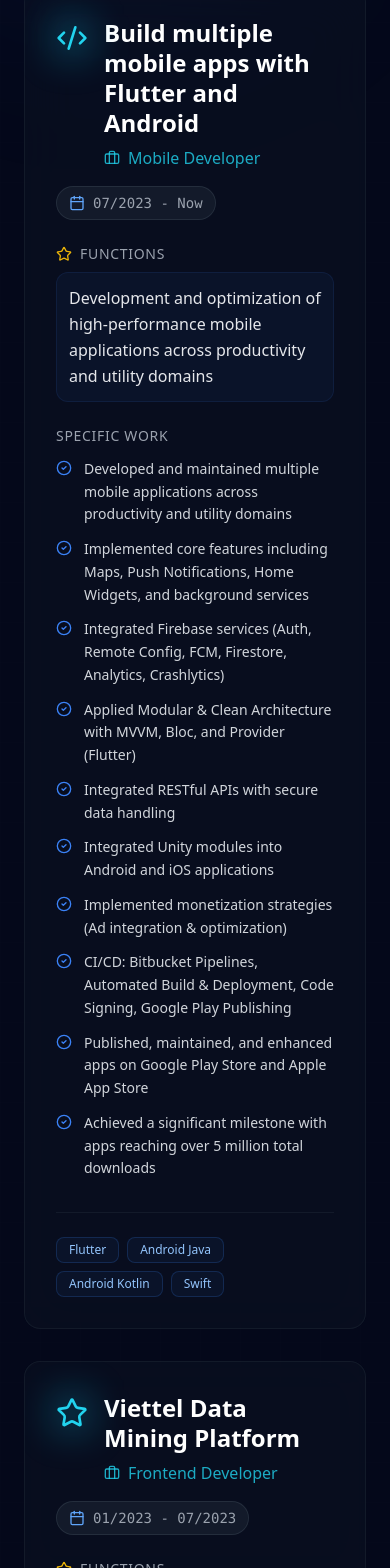
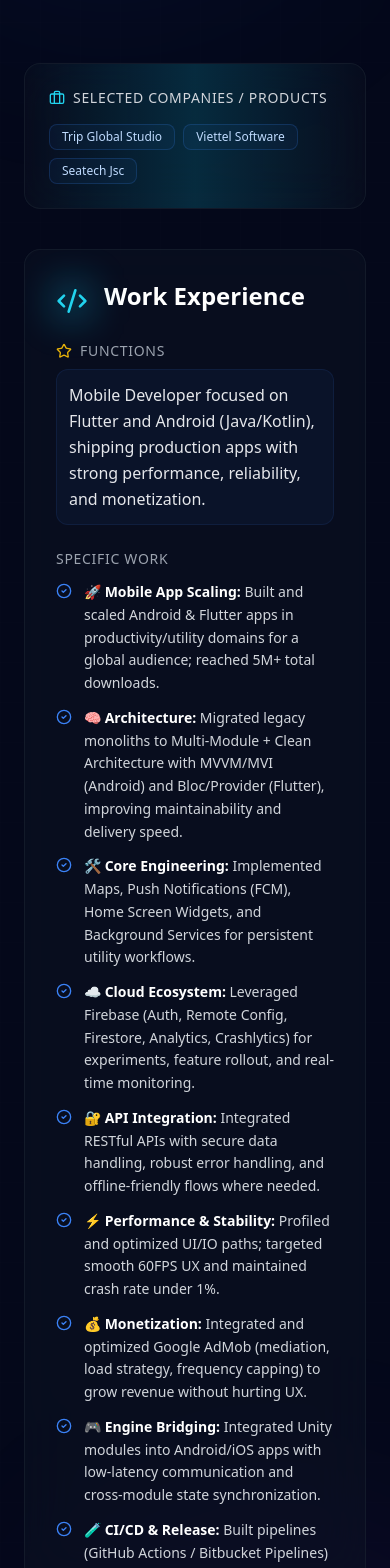
Before and after one commit to nguyenvietcuong0112/nguyenvietcuong_profolio, a React (Vite) app: page /experience in a window 390 px wide. Shown: the part 418-1986 px from the top of the page. Built offline with nearby package versions, Linux system fonts and the light colour scheme.

Commit message:
fix bugs

```diff
--- a/src/assets/css/index.css
+++ b/src/assets/css/index.css
@@ -119,6 +119,29 @@
   }
 }
 
+.bg-grid-pattern {
+  background-image: linear-gradient(
+      to right,
+      rgba(255, 255, 255, 0.06) 1px,
+      transparent 1px
+    ),
+    linear-gradient(to bottom, rgba(255, 255, 255, 0.06) 1px, transparent 1px);
+  background-size: 40px 40px;
+}
+
+@keyframes shimmer {
+  0% {
+    transform: translateX(-100%);
+  }
+  100% {
+    transform: translateX(100%);
+  }
+}
+
+.animate-shimmer {
+  animation: shimmer 2s linear infinite;
+}
+
 /* Enhanced Prism.js styling */
 pre[class*="language-"] {
   background: #091121 !important;
--- a/src/pages/Experience/Experience.jsx
+++ b/src/pages/Experience/Experience.jsx
@@ -1,14 +1,24 @@
 import React from "react";
 import { Code2, Briefcase, Calendar, Star, CheckCircle2 } from "lucide-react";
 import { Badge } from "@/components/ui/badge";
+
+const formatSpecificWorkItem = (item) => {
+  if (typeof item !== "string") return { lead: "", body: "" };
+  const idx = item.indexOf(":");
+  if (idx === -1) return { lead: "", body: item };
+  return {
+    lead: item.slice(0, idx + 1),
+    body: item.slice(idx + 1).trimStart(),
+  };
+};
 
 const ExperienceCard = ({
   title,
   period,
   role,
   functions,
-  specificWork,
-  technologies,
+  specificWork = [],
+  technologies = [],
   icon: Icon,
 }) => (
   <div className="group relative overflow-hidden transform hover:-translate-y-2 transition-all duration-500">
@@ -30,16 +40,20 @@ const ExperienceCard = ({
             <h3 className="text-2xl font-bold text-white group-hover:text-cyan-400 transition-colors duration-300 leading-tight">
               {title}
             </h3>
+            {role && (
               <div className="flex items-center gap-2 mt-2 text-cyan-400/80 font-medium">
                 <Briefcase className="w-4 h-4" />
                 <span>{role}</span>
               </div>
+            )}
           </div>
         </div>
+        {period && (
           <div className="flex items-center gap-2 text-sm font-mono text-gray-400 bg-gray-800/50 px-3 py-1.5 rounded-full border border-gray-700/50 whitespace-nowrap self-start">
             <Calendar className="w-4 h-4 text-blue-400" />
             {period}
           </div>
+        )}
       </div>
 
       {/* Project Functions */}
@@ -63,7 +77,18 @@ const ExperienceCard = ({
           {specificWork.map((item, idx) => (
             <li key={idx} className="flex items-start gap-3 text-gray-300 text-sm group/item">
               <CheckCircle2 className="w-4 h-4 text-blue-500 mt-0.5 shrink-0 group-hover/item:text-cyan-400 transition-colors" />
-              <span className="leading-relaxed">{item}</span>
+              <span className="leading-relaxed">
+                {(() => {
+                  const { lead, body } = formatSpecificWorkItem(item);
+                  if (!lead) return body;
+                  return (
+                    <>
+                      <span className="text-white font-semibold">{lead}</span>{" "}
+                      <span className="text-gray-300">{body}</span>
+                    </>
+                  );
+                })()}
+              </span>
             </li>
           ))}
         </ul>
@@ -88,72 +113,40 @@ const ExperienceCard = ({
 );
 
 const ExperienceSection = () => {
-  const experiences = [
-    {
+  const workExperience = {
     icon: Code2,
-      title: "Build multiple mobile apps with Flutter and Android",
-      period: "07/2023 - Now",
-      role: "Mobile Developer",
-      functions: "Development and optimization of high-performance mobile applications across productivity and utility domains",
+    title: "Work Experience",
+    functions:
+      "Mobile Developer focused on Flutter and Android (Java/Kotlin), shipping production apps with strong performance, reliability, and monetization.",
     specificWork: [
-        "Developed and maintained multiple mobile applications across productivity and utility domains",
-        "Implemented core features including Maps, Push Notifications, Home Widgets, and background services",
-        "Integrated Firebase services (Auth, Remote Config, FCM, Firestore, Analytics, Crashlytics)",
-        "Applied Modular & Clean Architecture with MVVM, Bloc, and Provider (Flutter)",
-        "Integrated RESTful APIs with secure data handling",
-        "Integrated Unity modules into Android and iOS applications",
-        "Implemented monetization strategies (Ad integration & optimization)",
-        "CI/CD: Bitbucket Pipelines, Automated Build & Deployment, Code Signing, Google Play Publishing",
-        "Published, maintained, and enhanced apps on Google Play Store and Apple App Store",
-        "Achieved a significant milestone with apps reaching over 5 million total downloads",
+      "🚀 Mobile App Scaling: Built and scaled Android & Flutter apps in productivity/utility domains for a global audience; reached 5M+ total downloads.",
+      "🧠 Architecture: Migrated legacy monoliths to Multi-Module + Clean Architecture with MVVM/MVI (Android) and Bloc/Provider (Flutter), improving maintainability and delivery speed.",
+      "🛠️ Core Engineering: Implemented Maps, Push Notifications (FCM), Home Screen Widgets, and Background Services for persistent utility workflows.",
+      "☁️ Cloud Ecosystem: Leveraged Firebase (Auth, Remote Config, Firestore, Analytics, Crashlytics) for experiments, feature rollout, and real-time monitoring.",
+      "🔐 API Integration: Integrated RESTful APIs with secure data handling, robust error handling, and offline-friendly flows where needed.",
+      "⚡ Performance & Stability: Profiled and optimized UI/IO paths; targeted smooth 60FPS UX and maintained crash rate under 1%.",
+      "💰 Monetization: Integrated and optimized Google AdMob (mediation, load strategy, frequency capping) to grow revenue without hurting UX.",
+      "🎮 Engine Bridging: Integrated Unity modules into Android/iOS apps with low-latency communication and cross-module state synchronization.",
+      "🧪 CI/CD & Release: Built pipelines (GitHub Actions / Bitbucket Pipelines) with automated build, code signing, staged rollouts, and store publishing.",
     ],
-      technologies: ["Flutter", "Android Java", "Android Kotlin", "Swift"],
-    },
-    {
-      icon: Star,
-      title: "Viettel Data Mining Platform",
-      period: "01/2023 - 07/2023",
-      role: "Frontend Developer",
-      functions: "Data analytics and data aggregation platform",
-      specificWork: [
-        "Analyze requirements, operations, new features to create the right interface with customer requirements",
-        "Feature development for charts (Echart, ChartJs, D3Js)",
-        "Optimized interface",
-        "Support fixbug directly with customers",
-        "Maintain, develop new features based on the existing system",
+    technologies: [
+      "Flutter",
+      "Android (Java/Kotlin)",
+      "MVVM/MVI",
+      "Clean/Modular Architecture",
+      "Hilt",
+      "Coroutines/Flow",
+      "Room",
+      "AdMob",
+      "Firebase",
+      "CI/CD",
     ],
-      technologies: ["ReactJS"],
-    },
-    {
-      icon: Briefcase,
-      title: "ETAX MOBILE",
-      period: "06/2022 - 12/2022",
-      role: "Mobile Developer",
-      functions: "Pay tax, look up tax registration information, look up payable tax amount: GTGT, TNCN, LBTB ...",
-      specificWork: [
-        "Analysis of new requirements and operations from customers",
-        "Interface builder",
-        "Maintain, develop new features based on the existing system",
-        "Support fixbug directly with customers",
-        "Optimized interface",
-        "Build, release App to AppStore, Google Play",
-      ],
-      technologies: ["Flutter", "Java"],
-    },
-    {
-      icon: Book,
-      title: "Jasu",
-      period: "10/2021 - 05/2022",
-      role: "Mobile Developer",
-      functions: "Build a system of tutors and students with basic functions such as Login, Register, Create class, Register to teach, display class list...",
-      specificWork: [
-        "Analysis of requirements, business",
-        "System Design",
-        "Build interface for registration, login, class list display, class creation, API integration",
-        "Team Management",
-      ],
-      technologies: ["React Native", "Java"],
-    },
+  };
+
+  const selectedCompanies = [
+    { name: "Trip Global Studio" },
+    { name: "Viettel Software" },
+    { name: "Seatech Jsc" },
   ];
 
   return (
@@ -168,30 +161,50 @@ const ExperienceSection = () => {
       <div className="container mx-auto px-6 relative z-10">
         <div className="max-w-3xl mb-20">
           <h2 className="text-sm font-mono text-cyan-400 uppercase tracking-[0.3em] mb-4">
-            Professional History
+            Work Experience
           </h2>
           <h1 className="text-5xl md:text-6xl font-black text-white mb-6">
-            My <span className="text-transparent bg-clip-text bg-gradient-to-r from-cyan-400 to-blue-500">Journey</span>
+            My{" "}
+            <span className="text-transparent bg-clip-text bg-gradient-to-r from-cyan-400 to-blue-500">
+              Experience
+            </span>
           </h1>
           <p className="text-gray-400 text-lg leading-relaxed">
-            A chronological look at my professional growth and the projects that have shaped my career as a developer.
+            A focused summary of what I deliver in production mobile apps: architecture, core features, performance, monetization, and release pipelines.
           </p>
         </div>
 
-        <div className="grid grid-cols-1 lg:grid-cols-2 gap-8 max-w-7xl mx-auto">
-          {experiences.map((exp, index) => (
-            <ExperienceCard key={index} {...exp} />
+        {/* Selected Companies / Products */}
+        <div className="max-w-5xl mx-auto mb-10">
+          <div className="relative overflow-hidden rounded-2xl border border-gray-800/50 bg-gray-900/30 backdrop-blur-xl">
+            <div className="absolute -inset-[1px] bg-gradient-to-r from-cyan-500/0 via-cyan-500/30 to-purple-500/0 opacity-60" />
+            <div className="relative p-6">
+              <div className="flex items-center gap-2 text-gray-300 text-sm font-medium uppercase tracking-wider mb-4">
+                <Briefcase className="w-4 h-4 text-cyan-400" />
+                Selected Companies / Products
+              </div>
+              <div className="flex flex-wrap gap-2">
+                {selectedCompanies.map((c) => (
+                  <Badge
+                    key={c.name}
+                    variant="outline"
+                    className="bg-blue-500/5 hover:bg-blue-500/10 text-blue-200 border-blue-500/20 py-1 px-3 rounded-lg text-xs font-medium transition-all duration-300"
+                    title={c.note}
+                  >
+                    {c.name}
+                    {c.note ? <span className="text-gray-400"> · {c.note}</span> : null}
+                  </Badge>
                 ))}
               </div>
             </div>
+          </div>
+        </div>
 
-      <style jsx>{`
-        .bg-grid-pattern {
-          background-image: linear-gradient(to right, rgba(255,255,255,0.05) 1px, transparent 1px),
-                            linear-gradient(to bottom, rgba(255,255,255,0.05) 1px, transparent 1px);
-          background-size: 40px 40px;
-        }
-      `}</style>
+        <div className="max-w-5xl mx-auto">
+          <ExperienceCard {...workExperience} />
+        </div>
+      </div>
+
     </main>
   );
 };
--- a/src/pages/Hero/Hero.jsx
+++ b/src/pages/Hero/Hero.jsx
@@ -44,22 +44,23 @@ const GridBackground = () => {
 export default function Hero() {
   const words = [
     "Mobile Developer",
-    "Flutter Developer & Android Developer",
-    "React Native",
+    "5M+ Downloads",
+    "AdMob Monetization Expert",
   ];
 
   const [code] = useState(`
-const profile = {
+const mobileDeveloper = {
     name: 'Nguyen Viet Cuong',
-    title: 'Mobile Developer',
-    skills: [
-        'Flutter', 'Android', 'React Native', 'Java', 'ReactJS',
-    ],
-    hardWorker: true,
-    quickLearner: true,
-    problemSolver: true,
-    yearsOfExperience: 4,
-    totalDownloads: '>5M+',
+    role: 'Mobile Developer',
+    main: ['Flutter', 'Android (Java/Kotlin)'],
+    architecture: ['Modular', 'Clean', 'MVVM/MVI'],
+    expertise: {
+        scaling: '5M+ Global Downloads',
+        monetization: 'AdMob Optimization',
+        performance: '60FPS | <1% Crash Rate'
+    },
+    stack: ['Flutter', 'Kotlin', 'Java', 'React Native'],
+    passion: 'Building high-impact products with sustainable growth'
 };
   `);
 
@@ -202,7 +203,7 @@ const profile = {
               {/* Description */}
               <div className="relative mb-8 sm:mb-12 max-w-xl">
                 <p className="text-base sm:text-xl text-gray-300/90 leading-relaxed">
-                  Flutter & Android Developer 🚀 | Crafting high-performance mobile apps 🔧 | Turning ideas into products 💻✨
+                  Expert in building and scaling mobile apps for global markets with over <span className="text-blue-400 font-bold">5M+ downloads</span>. Specializing in high-performance architecture and <span className="text-teal-400 font-bold">data-driven AdMob optimization</span>. 🚀
                 </p>
               </div>
 
--- a/src/pages/Projects/Projects.jsx
+++ b/src/pages/Projects/Projects.jsx
@@ -8,45 +8,45 @@ const projects = [
     title: "Smart Expense – Money Planner",
     category: "company",
     description:
-      "A comprehensive personal finance management application designed to track daily spending, organize income, and provide practical financial insights with a focus on simplicity and user experience.",
+      "A comprehensive personal finance management application designed to track daily spending and provide financial insights. Optimized for billion-scale data sync and real-time analytics.",
     color: "#6366f1",
-    githubLink: "#",
+    tech: ["Flutter", "Bloc", "Firebase", "SQLite", "FCM"],
     androidLink: "https://play.google.com/store/apps/details?id=com.moneytracker.financecontrol.dailybudget.expenses",
   },
   {
     title: "Auto Clicker – Tap Tool",
     category: "company",
     description:
-      "A powerful touch automation tool designed to automate repetitive screen taps and gestures with precision. Features an intuitive setup for hands-free interaction, making it ideal for gaming and productivity tasks.",
+      "High-precision touch automation tool. Engineered with low-latency foreground services and custom view overlays for seamless user interaction.",
     color: "#f43f5e",
-    githubLink: "#",
+    tech: ["Native Java", "Accessibility Service", "Foreground Service", "Advanced UI Overlays"],
     androidLink: "https://play.google.com/store/apps/details?id=com.autoclicker.tap.automation",
   },
   {
     title: "Walk Log – Pedometer Counter",
     category: "company",
     description:
-      "A sophisticated health and fitness application designed to monitor daily physical activity. Tracks steps, distance covered, calories burned, and active duration with personalized goal setting and detailed activity analytics.",
+      "Advanced health tracker with real-time step counting. Implemented custom sensor processing algorithms and optimized battery consumption for background tracking.",
     color: "#f59e0b",
-    githubLink: "#",
+    tech: ["Kotlin", "Sensor APIs", "Google Maps", "WorkManager"],
     androidLink: "https://play.google.com/store/apps/details?id=com.pedometer.steptracker.runwalk.dailytrack",
   },
   {
     title: "Money Tracker: Budget Manager",
     category: "personal",
     description:
-      "A personal finance tool designed to help users track daily expenses and understand their spending habits through a simple, clear, and intuitive interface. Features include multi-wallet management and detailed transaction history.",
+      "A personal finance tool focused on intuitive UX and core data performance. Features multi-wallet management and cloud synchronization.",
     color: "#22c55e",
-    githubLink: "#",
+    tech: ["Swift", "SwiftUI", "CoreData", "CloudKit"],
     iosLink: "https://apps.apple.com/us/app/money-tracker-budget-manager/id6757209828",
   },
   {
     title: "ETAX MOBILE",
     category: "company",
     description:
-      "A comprehensive mobile application for tax services, allowing users to pay taxes, look up registrations, and manage financial documents seamlessly. Built for both iOS and Android.",
+      "Official government tax service application. Optimized for secure RESTful communication and high-volume document handling across Android and iOS.",
     color: "#4ade80",
-    githubLink: "#",
+    tech: ["Flutter", "Java", "REST API", "JSON Web Tokens", "TLS Encryption"],
     androidLink: "https://play.google.com/store/apps/details?id=com.etax.icanhan",
     iosLink: "https://apps.apple.com/vn/app/etax-mobile/id1589750682?l=vi",
   },
@@ -54,18 +54,18 @@ const projects = [
     title: "Coloring Book - Paint & Color Art",
     category: "personal",
     description:
-      "A relaxing and creative coloring book application for all ages, featuring a wide variety of artworks to color and share. High performance with smooth rendering.",
+      "Creative art platform featuring smooth 2D rendering and custom canvas drawing engines for high-performance coloring experiences.",
     color: "#fb923c",
-    githubLink: "#",
+    tech: ["Java", "Custom Canvas", "AdMob Mediation", "Billing API"],
     androidLink: "https://play.google.com/store/apps/details?id=com.fillcolor.coloringbook.paint.colorart",
   },
   {
     title: "App Lock – Protect Privacy",
     category: "personal",
     description:
-      "A professional privacy-focused application designed to safeguard personal data by locking sensitive apps with a secure PIN. Features a streamlined interface, multimedia protection for galleries, and real-time security overlays.",
+      "Privacy-first application utilizing system-level security overlays and biometric authentication to safeguard user data.",
     color: "#3b82f6",
-    githubLink: "#",
+    tech: ["Java", "Room DB", "Biometrics", "Dagger Hilt"],
     androidLink: "https://play.google.com/store/apps/details?id=com.app.lockit.smartlock",
   },
 ];
@@ -101,10 +101,10 @@ export default function Projects() {
           className="grid grid-cols-2 md:grid-cols-4 gap-4 md:gap-8 mb-16"
         >
           {[
-            { label: "Total Downloads", value: "20M+", sub: "Across all platforms" },
-            { label: "Products", value: "30+", sub: "Published apps" },
-            { label: "Avg Rating", value: "4.5", sub: "User satisfaction" },
-            { label: "Countries", value: "150+", sub: "Global reach" },
+            { label: "Total Downloads", value: "5M+", sub: "Across global markets" },
+            { label: "Products", value: "30+", sub: "Published on Play Store" },
+            { label: "Avg Rating", value: "4.0+", sub: "High user satisfaction" },
+            { label: "Crash Rate", value: "< 1%", sub: "High app stability" },
           ].map((stat, index) => (
             <div key={index} className="bg-zinc-900/50 backdrop-blur-sm border border-gray-800/50 rounded-2xl p-6 text-center hover:border-blue-500/50 transition-colors duration-300">
               <div className="text-3xl md:text-4xl font-black text-transparent bg-clip-text bg-gradient-to-r from-blue-400 to-teal-400 mb-1">
@@ -159,49 +159,12 @@ export default function Projects() {
                 githubLink={project.githubLink}
                 androidLink={project.androidLink}
                 iosLink={project.iosLink}
+                tech={project.tech}
               />
             ))}
           </AnimatePresence>
         </motion.div>
 
-        {/* Explore More CTA */}
-        <motion.div
-          initial={{ opacity: 0 }}
-          whileInView={{ opacity: 1 }}
-          viewport={{ once: true }}
-          className="mt-20 text-center"
-        >
-          <div className="inline-block p-1 rounded-[2.5rem] bg-gradient-to-r from-blue-500/20 via-teal-500/20 to-purple-500/20 backdrop-blur-3xl border border-white/5">
-            <div className="px-12 py-10 rounded-[2.2rem] bg-zinc-950/80 border border-white/5 space-y-6">
-              <h3 className="text-3xl font-bold text-white tracking-tight">
-                Want to see more?
-              </h3>
-              <p className="text-gray-400 max-w-md mx-auto text-lg leading-relaxed">
-                I have developed and optimized dozens of professional applications currently live on major app stores.
-              </p>
-              <div className="flex flex-wrap justify-center gap-6 pt-4">
-                <a
-                  href="https://play.google.com/store/apps/developer?id=Nguyen+Viet+Cuong"
-                  target="_blank"
-                  rel="noopener noreferrer"
-                  className="flex items-center gap-3 px-8 py-4 bg-zinc-900 hover:bg-zinc-800 text-white font-bold rounded-2xl border border-gray-800 transition-all hover:scale-105 active:scale-95"
-                >
-                  <FaAndroid size={24} className="text-green-500" />
-                  Google Play Store
-                </a>
-                <a
-                  href="https://apps.apple.com/developer/nguyen-viet-cuong"
-                  target="_blank"
-                  rel="noopener noreferrer"
-                  className="flex items-center gap-3 px-8 py-4 bg-zinc-900 hover:bg-zinc-800 text-white font-bold rounded-2xl border border-gray-800 transition-all hover:scale-105 active:scale-95"
-                >
-                  <FaApple size={24} className="text-blue-400" />
-                  Apple App Store
-                </a>
-              </div>
-            </div>
-          </div>
-        </motion.div>
       </div>
     </section>
   );
@@ -215,6 +178,7 @@ function Card({
   githubLink,
   androidLink,
   iosLink,
+  tech = [],
 }) {
   return (
     <motion.div
@@ -245,6 +209,19 @@ function Card({
         <p className="text-gray-400 line-clamp-4 mb-8 leading-relaxed">
           {description}
         </p>
+
+        {tech.length > 0 && (
+          <div className="flex flex-wrap gap-2 mb-8">
+            {tech.map((t, index) => (
+              <span
+                key={index}
+                className="px-2 py-1 text-[10px] font-mono rounded bg-blue-500/10 text-blue-400 border border-blue-500/20"
+              >
+                {t}
+              </span>
+            ))}
+          </div>
+        )}
 
         <div className="mt-auto space-y-4">
           <div className="h-[1px] w-full bg-gray-800/50" />
--- a/src/pages/Skills/Skills.jsx
+++ b/src/pages/Skills/Skills.jsx
@@ -71,63 +71,39 @@ const SkillCard = ({ icon: Icon, title, skills, color }) => (
 const SkillsSection = () => {
   const skillCategories = [
   {
-        icon: Code2,
-        title: "Mobile Development",
+    icon: Cpu,
+    title: "Mobile Engineering",
     color: "text-blue-400",
     skills: [
-        {
-          name: "Flutter",
-          icon: <SiFlutter className="w-4 h-4 text-[#02569B]" />,
-        },
-        {
-          name: "React Native",
-          icon: <FaReact className="w-4 h-4 text-[#61DAFB]" />,
-        },
-        {
-          name: "Android",
-          icon: <SiAndroid className="w-4 h-4 text-[#3DDC84]" />,
-        },
-        { name: "Java", icon: <FaJava className="w-4 h-4 text-[#007396]" /> },
+      { name: "Android Native", icon: <SiAndroid className="w-4 h-4 text-[#3DDC84]" /> },
+      { name: "Kotlin / Java", icon: <FaJava className="w-4 h-4 text-[#007396]" /> },
+      { name: "Flutter / Dart", icon: <SiFlutter className="w-4 h-4 text-[#02569B]" /> },
+      { name: "React Native", icon: <FaReact className="w-4 h-4 text-[#61DAFB]" /> },
     ],
   },
   {
-      icon: Code2,
-      title: "FrontEnd Development",
-      color: "text-blue-400",
+    icon: Layout,
+    title: "Architecture & Reactive",
+    color: "text-purple-400",
     skills: [
-        { name: "React", icon: <FaReact className="w-4 h-4 text-[#61DAFB]" /> },
-        {
-          name: "TypeScript",
-          icon: <SiTypescript className="w-4 h-4 text-[#3178C6]" />,
-        },
-        {
-          name: "HTML",
-          icon: <BsFileEarmarkCode className="w-4 h-4 text-[#E34F26]" />,
-        },
-        {
-          name: "CSS",
-          icon: <BsFileEarmarkCode className="w-4 h-4 text-[#1572B6]" />,
-        },
+      { name: "MVVM / MVI", icon: <BsGrid1X2 className="w-4 h-4 text-purple-400" /> },
+      { name: "Clean Architecture", icon: <FcWorkflow className="w-4 h-4" /> },
+      { name: "Coroutines / Flow", icon: <MdAnimation className="w-4 h-4 text-cyan-400" /> },
+      { name: "Hilt / Dagger", icon: <Cpu className="w-4 h-4 text-amber-400" /> },
+      { name: "Firebase / Room", icon: <SiFirebase className="w-4 h-4 text-[#FFCA28]" /> },
     ],
   },
   {
-      icon: Database,
-      title: "BackEnd Development",
-      color: "text-green-400",
+    icon: Cloud,
+    title: "Engineering Excellence",
+    color: "text-orange-400",
     skills: [
-        { name: "Java", icon: <FaJava className="w-4 h-4 text-[#007396]" /> },
-        { name: "MySQL", icon: <SiMysql className="w-4 h-4 text-[#4479A1]" /> },
-        {
-          name: "PostgreSQL",
-          icon: <SiPostgresql className="w-4 h-4 text-[#336791]" />,
-        },
-        {
-          name: "REST API",
-          icon: <TbApi className="w-4 h-4 text-[#FF6C37]" />,
-        },
+      { name: "CI / CD", icon: <FaGitAlt className="w-4 h-4 text-[#F05032]" /> },
+      { name: "Performance Profiling", icon: <Database className="w-4 h-4 text-green-400" /> },
+      { name: "Unit / UI Testing", icon: <SiJest className="w-4 h-4 text-[#C21325]" /> },
+      { name: "REST / GraphQL", icon: <TbApi className="w-4 h-4 text-[#FF6C37]" /> },
     ],
   },
-
 
   ];
 
@@ -152,32 +128,6 @@ const SkillsSection = () => {
           ))}
         </div>
       </section>
-      <style jsx>{`
-        @keyframes shimmer {
-          0% {
-            transform: translateX(-100%);
-          }
-          100% {
-            transform: translateX(100%);
-          }
-        }
-        .animate-shimmer {
-          animation: shimmer 2s infinite;
-        }
-        .bg-grid-pattern {
-          background-image: linear-gradient(
-              to right,
-              rgba(100, 100, 255, 0.1) 1px,
-              transparent 1px
-            ),
-            linear-gradient(
-              to bottom,
-              rgba(100, 100, 255, 0.1) 1px,
-              transparent 1px
-            );
-          background-size: 30px 30px;
-        }
-      `}</style>
     </main>
   );
 };
```
Also changed, not shown: src/pages/About/About.jsx (+7 -12 lines), src/pages/Education/Education.jsx (+6 -6 lines), 12 other files (tests, documents, lock files or other folders). Lines whose indentation alone changed are shown as unchanged.
